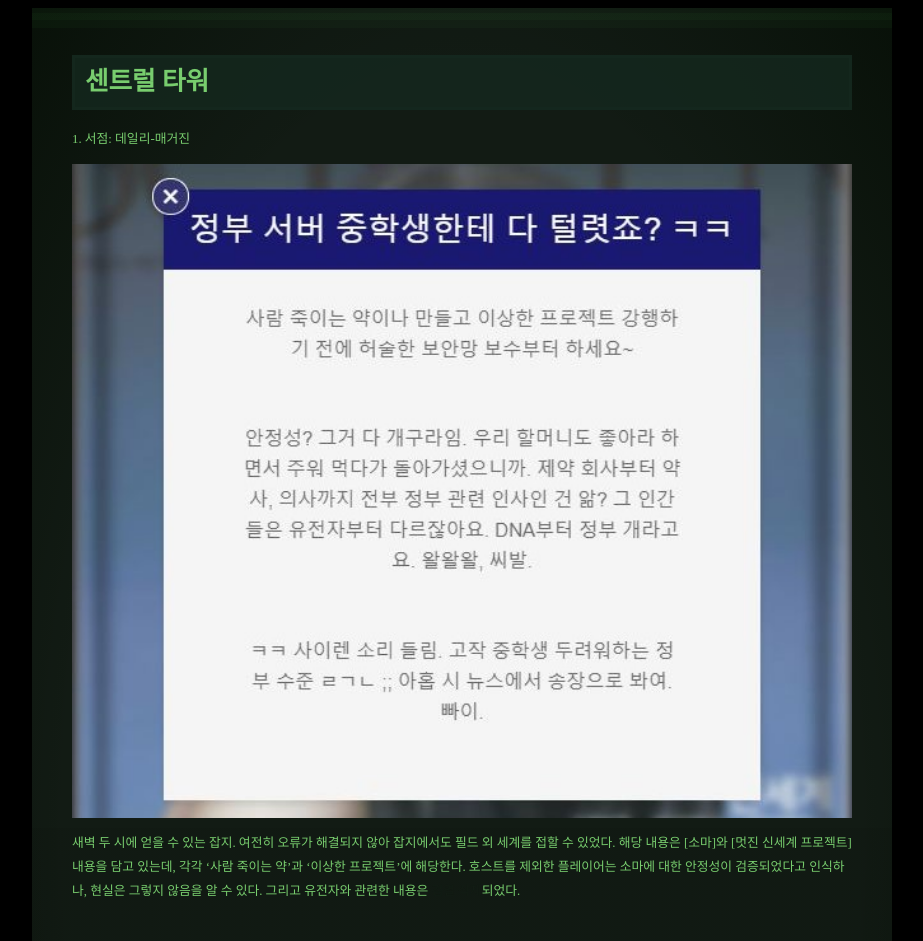
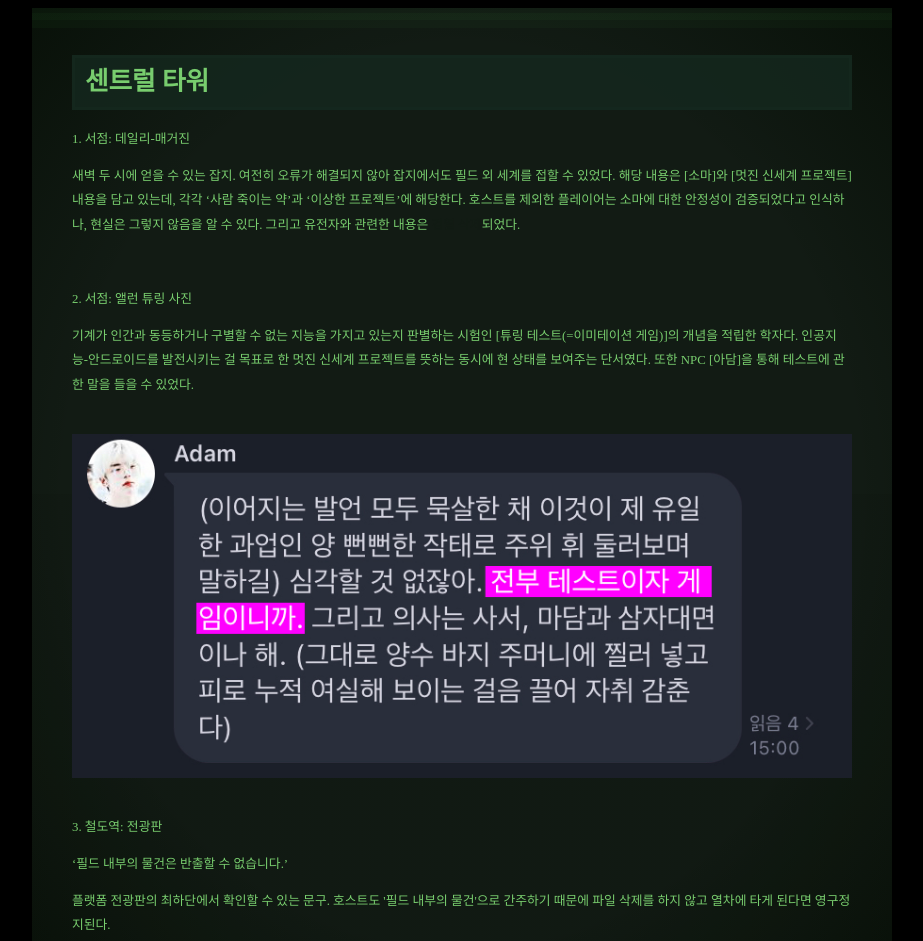
Before and after one commit to poidie/BNWProject, a plain HTML site: page infoTower.html in a window 1280 px wide. Shown: the top 941 px of the page, without its empty margins (178-1101 px from the left). Drawn offline with Linux system fonts and the light colour scheme; a script that the page names is missing; a web font is replaced by a local one.

Commit message:
Update infoTower.html

```diff
--- a/infoTower.html
+++ b/infoTower.html
@@ -11,7 +11,6 @@
 <div class="wrapper">
 <h1 id="h">센트럴 타워</h1>
 <p>1. 서점: 데일리-매거진</p>
-<div class="cap"><img src="센트럴타워01.jpg"/></div>
 <p>새벽 두 시에 얻을 수 있는 잡지. 여전히 오류가 해결되지 않아 잡지에서도 필드 외 세계를 접할 수 있었다. 해당 내용은 [소마]와 [멋진 신세계 프로젝트] 내용을 담고 있는데, 각각 ‘사람 죽이는 약’과 ‘이상한 프로젝트’에 해당한다. 호스트를 제외한 플레이어는 소마에 대한 안정성이 검증되었다고 인식하나, 현실은 그렇지 않음을 알 수 있다. 그리고 유전자와 관련한 내용은 <span style="color: #121c14;">검열 삭제</span>되었다.</p><br>
 <p>2. 서점: 앨런 튜링 사진</p>
 <p>기계가 인간과 동등하거나 구별할 수 없는 지능을 가지고 있는지 판별하는 시험인 [튜링 테스트(=이미테이션 게임)]의 개념을 적립한 학자다. 인공지능-안드로이드를 발전시키는 걸 목표로 한 멋진 신세계 프로젝트를 뜻하는 동시에 현 상태를 보여주는 단서였다. 또한 NPC [아담]을 통해 테스트에 관한 말을 들을 수 있었다.</p><br>
```
